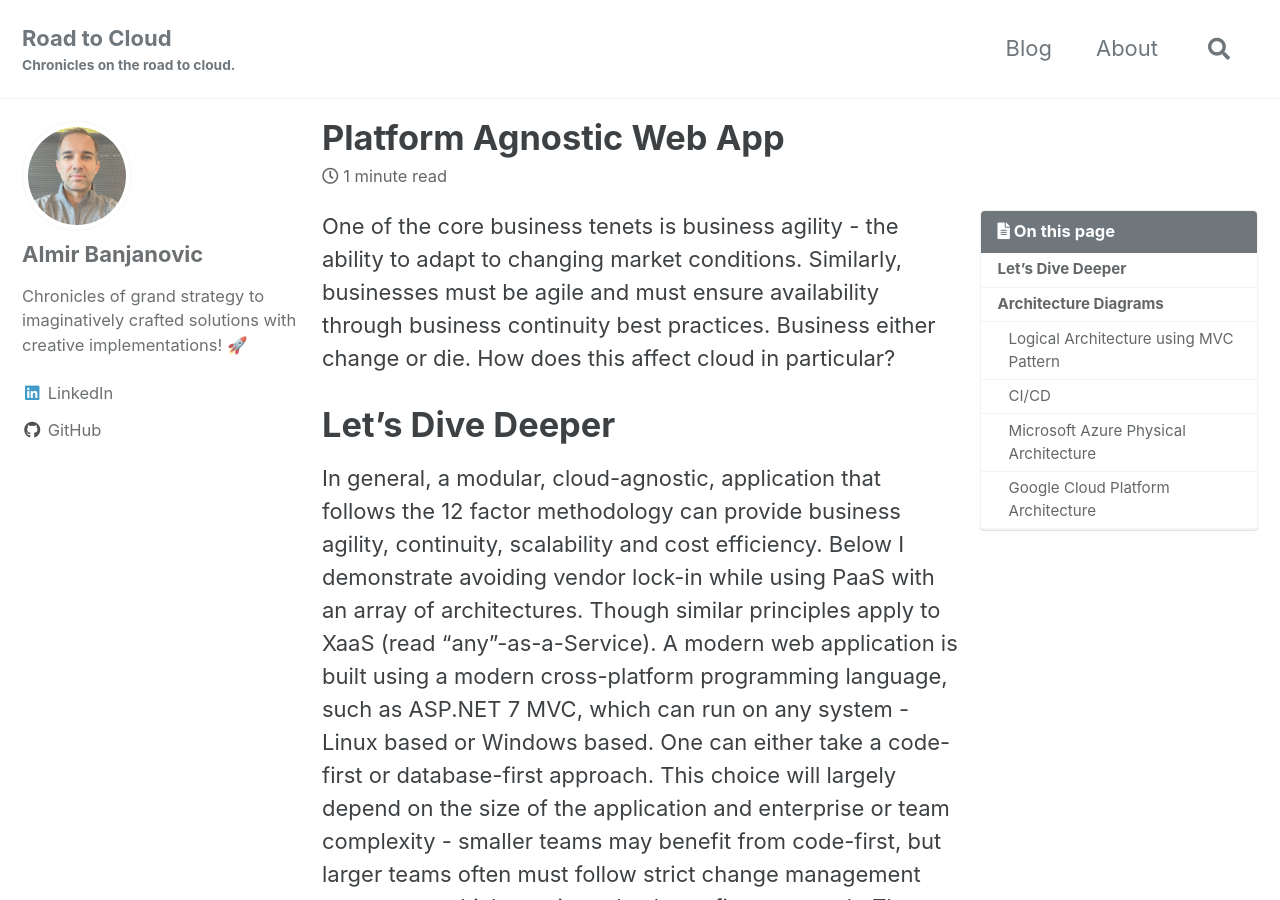
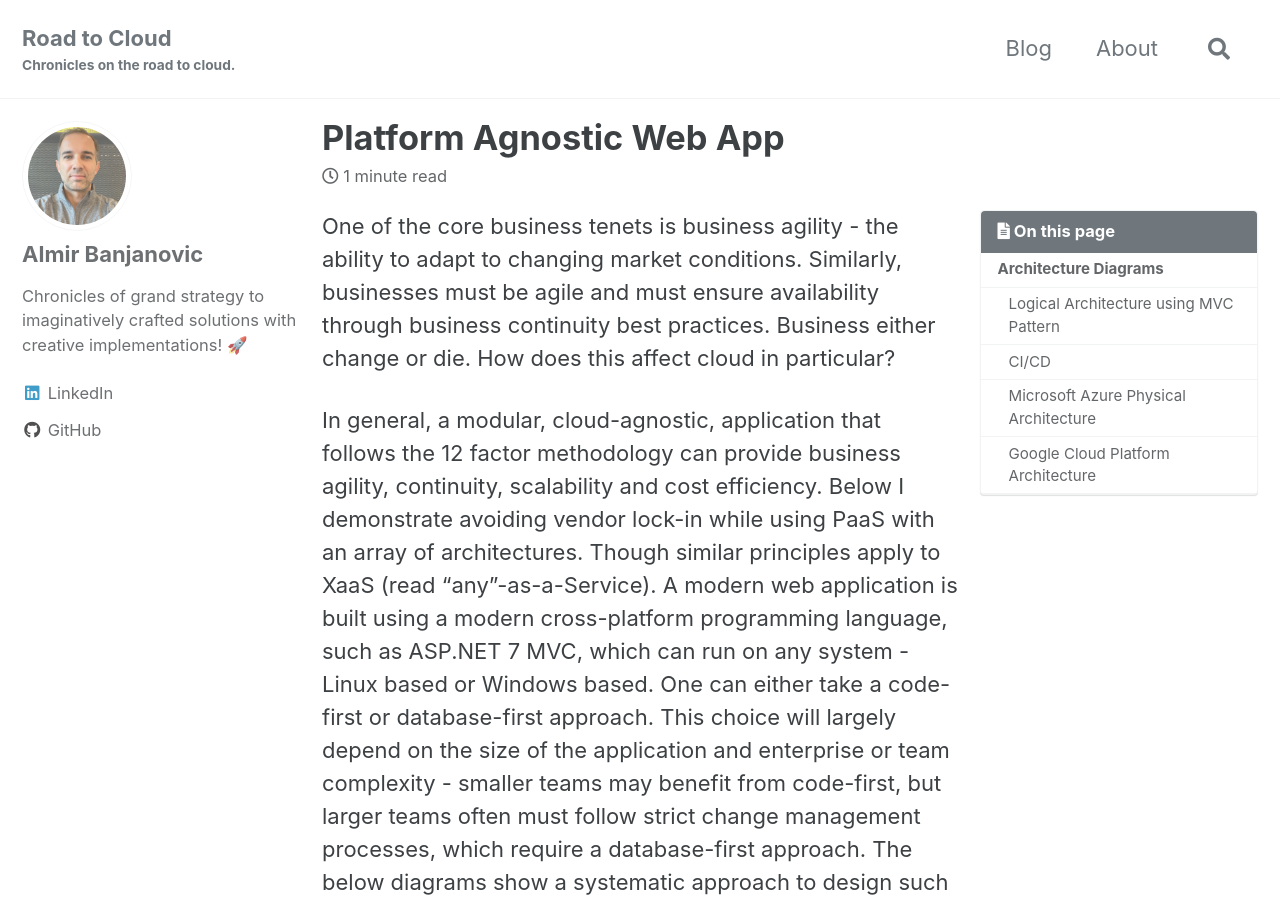
Before and after one commit to almirbanjanovic/roadtocloud.github.io, a Jekyll site: the page built from _posts/2023-09-25-platform-agnostic-app.md, in a window 1280 px wide and 900 px high. Built offline with Jekyll 4.4.1, drawn with Linux system fonts in a browser that asks for light colours; cached includes are drawn as plain includes; comment, search, counter and statistics services are not loaded.

Commit message:
Update 2023-09-25-platform-agnostic-app.md

```diff
--- a/_posts/2023-09-25-platform-agnostic-app.md
+++ b/_posts/2023-09-25-platform-agnostic-app.md
@@ -10,7 +10,6 @@ tags:
 
 One of the core business tenets is business agility - the ability to adapt to changing market conditions. Similarly, businesses must be agile and must ensure availability through business continuity best practices.  Business either change or die.  How does this affect cloud in particular?
 
-# Let's Dive Deeper
 In general, a modular, cloud-agnostic, application that follows the 12 factor methodology can provide business agility, continuity, scalability and cost efficiency.  Below I demonstrate avoiding vendor lock-in while using PaaS with an array of architectures.  Though similar principles apply to XaaS (read "any"-as-a-Service). A modern web application is built using a modern cross-platform programming language, such as ASP.NET 7 MVC, which can run on any system - Linux based or Windows based.  One can either take a code-first or database-first approach.  This choice will largely depend on the size of the application and enterprise or team complexity - smaller teams may benefit from code-first, but larger teams often must follow strict change management processes, which require a database-first approach.  The below diagrams show a systematic approach to design such a modern web-app.  More detail and sample code can be found in my GitHub repo found here: [GitHub Platform Agnostic App](https://github.com/rimlaban7/platform-agnostic-app).
 
 # Architecture Diagrams
```
